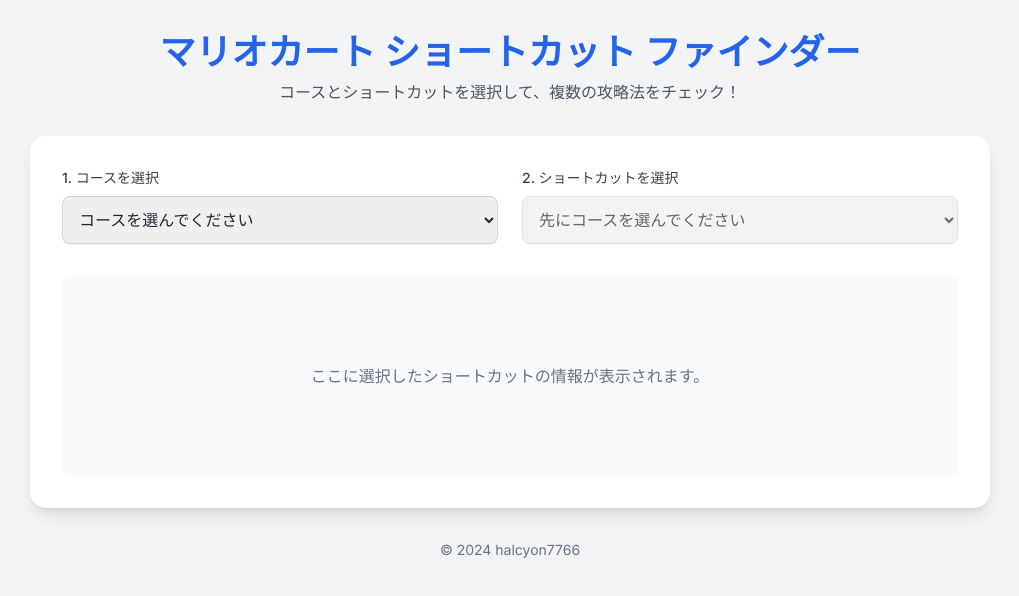
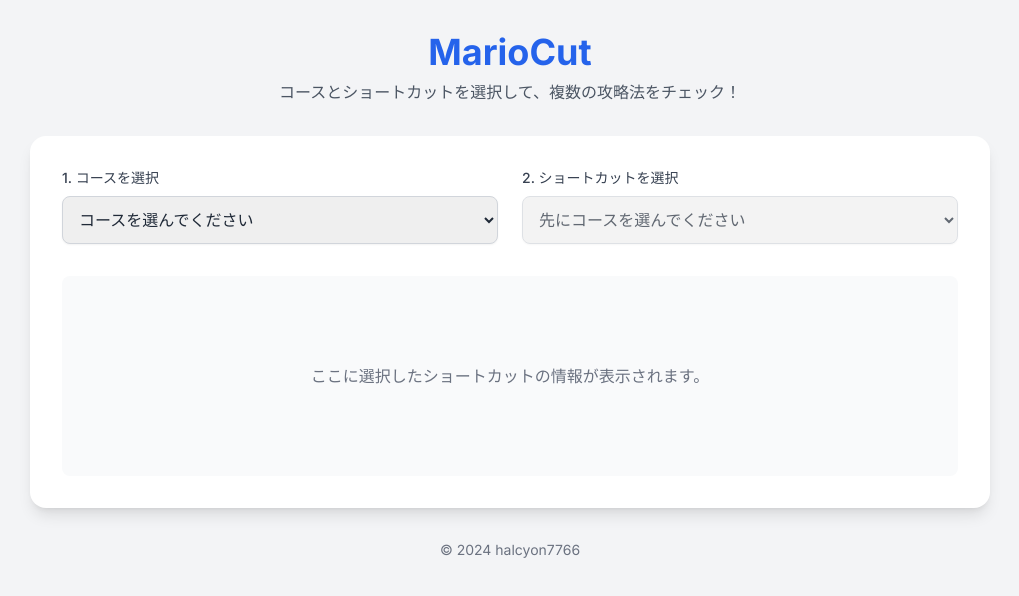
Before and after one commit to halcyon7766/MarioCut, a plain HTML site: page index.html in a window 1280 px wide. Shown: the whole page, without its empty margins (130-1149 px from the left). Drawn offline with nearby package versions, Linux system fonts and the light colour scheme.

Commit message:
Update index.html

```diff
--- a/index.html
+++ b/index.html
@@ -26,7 +26,7 @@
     <div class="container mx-auto p-4 sm:p-6 md:p-8 max-w-5xl">
 
         <header class="text-center mb-8">
-            <h1 class="text-3xl sm:text-4xl font-bold text-blue-600">マリオカート ショートカット ファインダー</h1>
+            <h1 class="text-3xl sm:text-4xl font-bold text-blue-600">MarioCut</h1>
             <p class="text-gray-600 mt-2">コースとショートカットを選択して、複数の攻略法をチェック！</p>
         </header>
 
```
